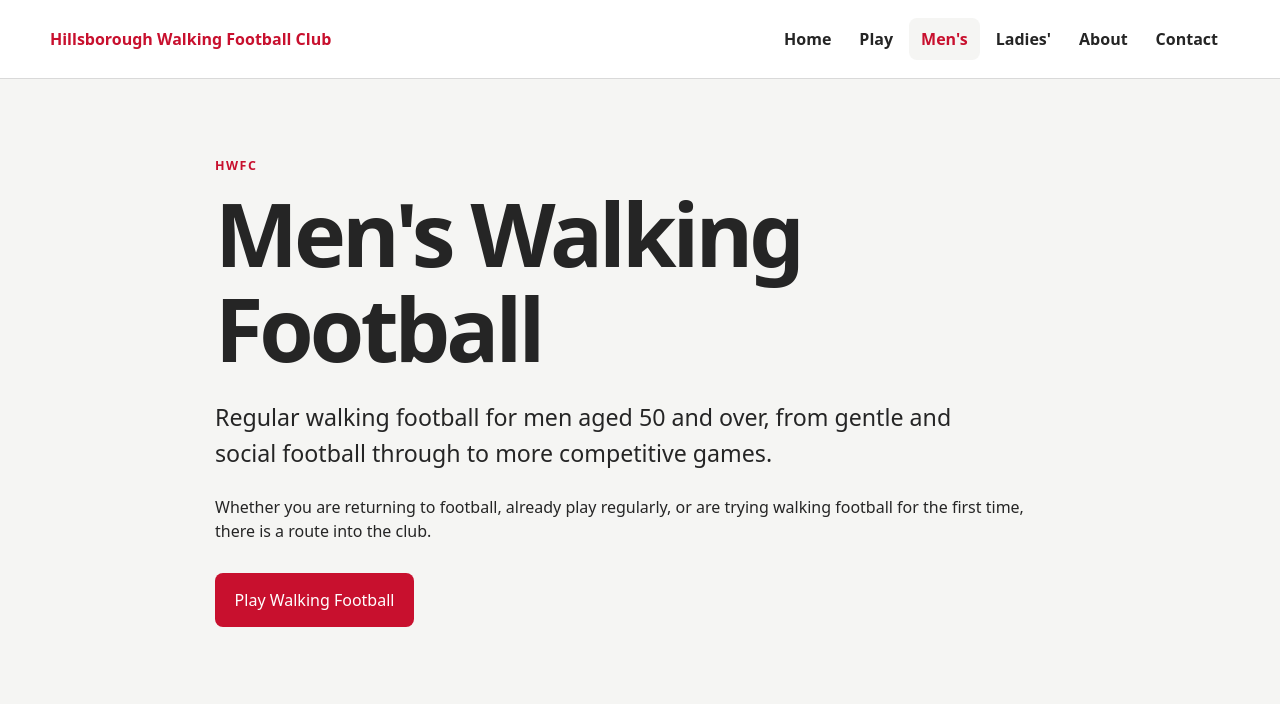
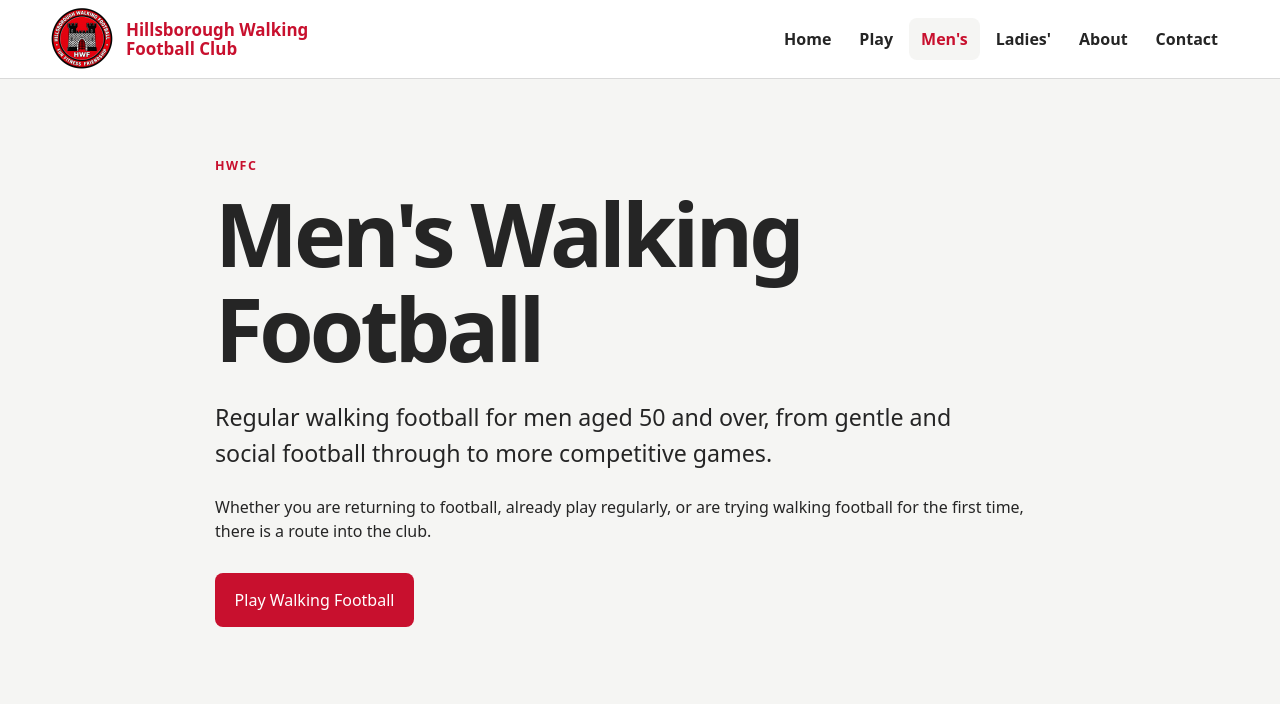
Before and after one commit to Glawster/hwfcWebsite, a PHP site: page /mens/ in a window 1280 px wide. Shown: the top 704 px of the page. Run offline with PHP 8.4, Linux system fonts and the light colour scheme.

Commit message:
Add new logo

```diff
--- a/about/index.html
+++ b/about/index.html
@@ -1,9 +1,9 @@
 <!doctype html>
 <html lang="en-GB">
-<head><meta charset="utf-8"><meta name="viewport" content="width=device-width, initial-scale=1"><title>About HWFC | Hillsborough Walking Football Club</title><meta name="description" content="About Hillsborough Walking Football Club, our football community and club life."><link rel="stylesheet" href="/styles.css"></head>
+<head><meta charset="utf-8"><meta name="viewport" content="width=device-width, initial-scale=1"><title>About HWFC | Hillsborough Walking Football Club</title><meta name="description" content="About Hillsborough Walking Football Club, our football community and club life."><link rel="icon" type="image/png" href="/assets/hwfc-logo.png"><link rel="stylesheet" href="/styles.css"></head>
 <body>
 <a class="skipLink" href="#mainContent">Skip to main content</a>
-<header class="siteHeader"><div class="shell headerInner"><a class="brand" href="/">Hillsborough Walking Football Club</a><nav class="mainNav" aria-label="Main navigation"><a href="/">Home</a><a href="/play/">Play</a><a href="/mens/">Men's</a><a href="/ladies/">Ladies'</a><a aria-current="page" href="/about/">About</a><a href="/contact/">Contact</a></nav></div></header>
+<header class="siteHeader"><div class="shell headerInner"><a class="brand" href="/" aria-label="Hillsborough Walking Football Club home"><img class="brandLogo" src="/assets/hwfc-logo.png" alt="" width="64" height="64"><span class="brandName">Hillsborough Walking Football Club</span></a><nav class="mainNav" aria-label="Main navigation"><a href="/">Home</a><a href="/play/">Play</a><a href="/mens/">Men's</a><a href="/ladies/">Ladies'</a><a aria-current="page" href="/about/">About</a><a href="/contact/">Contact</a></nav></div></header>
 <main id="mainContent">
 <section class="pageHero"><div class="shell narrow"><p class="eyebrow">Our club</p><h1>About Hillsborough Walking Football Club</h1><p class="heroLead">HWFC brings together people who want to enjoy football, stay active and be part of a friendly club community.</p><p>We provide regular walking football opportunities for men and women, with sessions ranging from gentle and social through to more competitive football.</p></div></section>
 <section class="section"><div class="shell narrow"><p class="eyebrow">Who we are</p><h2>Football, fitness and friendship</h2><p class="lead">HWFC is built around the idea that football can continue to be part of people's lives for many years.</p><p>Our members include experienced players, people returning to football after a long break, and people who are new to the game. Alongside regular weekly sessions, the club can take part in fixtures, tournaments, social events and other activities.</p></div></section>
--- a/contact/index.html
+++ b/contact/index.html
@@ -1,9 +1,9 @@
 <!doctype html>
 <html lang="en-GB">
-<head><meta charset="utf-8"><meta name="viewport" content="width=device-width, initial-scale=1"><title>Contact HWFC | Hillsborough Walking Football Club</title><meta name="description" content="Contact Hillsborough Walking Football Club about trying walking football, sessions, fixtures or general enquiries."><link rel="stylesheet" href="/styles.css"></head>
+<head><meta charset="utf-8"><meta name="viewport" content="width=device-width, initial-scale=1"><title>Contact HWFC | Hillsborough Walking Football Club</title><meta name="description" content="Contact Hillsborough Walking Football Club about trying walking football, sessions, fixtures or general enquiries."><link rel="icon" type="image/png" href="/assets/hwfc-logo.png"><link rel="stylesheet" href="/styles.css"></head>
 <body>
 <a class="skipLink" href="#mainContent">Skip to main content</a>
-<header class="siteHeader"><div class="shell headerInner"><a class="brand" href="/">Hillsborough Walking Football Club</a><nav class="mainNav" aria-label="Main navigation"><a href="/">Home</a><a href="/play/">Play</a><a href="/mens/">Men's</a><a href="/ladies/">Ladies'</a><a href="/about/">About</a><a aria-current="page" href="/contact/">Contact</a></nav></div></header>
+<header class="siteHeader"><div class="shell headerInner"><a class="brand" href="/" aria-label="Hillsborough Walking Football Club home"><img class="brandLogo" src="/assets/hwfc-logo.png" alt="" width="64" height="64"><span class="brandName">Hillsborough Walking Football Club</span></a><nav class="mainNav" aria-label="Main navigation"><a href="/">Home</a><a href="/play/">Play</a><a href="/mens/">Men's</a><a href="/ladies/">Ladies'</a><a href="/about/">About</a><a aria-current="page" href="/contact/">Contact</a></nav></div></header>
 <main id="mainContent">
 <section class="pageHero"><div class="shell narrow"><p class="eyebrow">Get in touch</p><h1>Contact Hillsborough Walking Football Club</h1><p class="heroLead">Have a question about walking football, our sessions, fixtures or visiting HWFC? Send us a message and someone from the club will get back to you.</p><p>If you are thinking about playing, you do not need to commit to joining. Tell us which session interests you and we can help you get started.</p></div></section>
 <section class="section"><div class="shell contentGrid"><div>
--- a/index.html
+++ b/index.html
@@ -5,6 +5,7 @@
     <meta name="viewport" content="width=device-width, initial-scale=1">
     <title>Hillsborough Walking Football Club</title>
     <meta name="description" content="Friendly and competitive walking football for men and women in Hillsborough and the wider Lisburn area.">
+    <link rel="icon" type="image/png" href="/assets/hwfc-logo.png">
     <link rel="stylesheet" href="/styles.css">
 </head>
 <body>
@@ -12,6 +13,7 @@
 <header class="siteHeader">
     <div class="shell headerInner">
         <a class="brand" href="/" aria-label="Hillsborough Walking Football Club home">
+            <img class="brandLogo" src="/assets/hwfc-logo.png" alt="" width="64" height="64">
             <span class="brandName">Hillsborough Walking Football Club</span>
         </a>
         <nav class="mainNav" aria-label="Main navigation">
--- a/ladies/index.html
+++ b/ladies/index.html
@@ -1,9 +1,9 @@
 <!doctype html>
 <html lang="en-GB">
-<head><meta charset="utf-8"><meta name="viewport" content="width=device-width, initial-scale=1"><title>Ladies' Walking Football | Hillsborough Walking Football Club</title><meta name="description" content="Ladies' walking football at HWFC for women aged 35 and over. No previous football experience required."><link rel="stylesheet" href="/styles.css"></head>
+<head><meta charset="utf-8"><meta name="viewport" content="width=device-width, initial-scale=1"><title>Ladies' Walking Football | Hillsborough Walking Football Club</title><meta name="description" content="Ladies' walking football at HWFC for women aged 35 and over. No previous football experience required."><link rel="icon" type="image/png" href="/assets/hwfc-logo.png"><link rel="stylesheet" href="/styles.css"></head>
 <body>
 <a class="skipLink" href="#mainContent">Skip to main content</a>
-<header class="siteHeader"><div class="shell headerInner"><a class="brand" href="/">Hillsborough Walking Football Club</a><nav class="mainNav" aria-label="Main navigation"><a href="/">Home</a><a href="/play/">Play</a><a href="/mens/">Men's</a><a aria-current="page" href="/ladies/">Ladies'</a><a href="/about/">About</a><a href="/contact/">Contact</a></nav></div></header>
+<header class="siteHeader"><div class="shell headerInner"><a class="brand" href="/" aria-label="Hillsborough Walking Football Club home"><img class="brandLogo" src="/assets/hwfc-logo.png" alt="" width="64" height="64"><span class="brandName">Hillsborough Walking Football Club</span></a><nav class="mainNav" aria-label="Main navigation"><a href="/">Home</a><a href="/play/">Play</a><a href="/mens/">Men's</a><a aria-current="page" href="/ladies/">Ladies'</a><a href="/about/">About</a><a href="/contact/">Contact</a></nav></div></header>
 <main id="mainContent">
 <section class="pageHero"><div class="shell narrow"><p class="eyebrow">Women 35+</p><h1>Ladies' Walking Football</h1><p class="heroLead">Regular opportunities for coaching, development and match play — with no previous football experience required.</p><p>Whether you have played before, are returning after a long break, or are completely new to the game, you are welcome.</p><div class="buttonRow"><a class="button buttonPrimary" href="/contact/?topic=try">I'd Like to Try Walking Football</a></div></div></section>
 <section class="section"><div class="shell narrow"><p class="eyebrow">A welcoming route into football</p><h2>Walking football for women aged 35+</h2><p class="lead">The aim is to provide a welcoming way into the game while giving players opportunities to improve, play matches and take part in team events.</p><a class="textLink" href="/play/">Play Walking Football →</a></div></section>
--- a/mens/index.html
+++ b/mens/index.html
@@ -1,9 +1,9 @@
 <!doctype html>
 <html lang="en-GB">
-<head><meta charset="utf-8"><meta name="viewport" content="width=device-width, initial-scale=1"><title>Men's Walking Football | Hillsborough Walking Football Club</title><meta name="description" content="Men's walking football at HWFC: regular sessions and competitive football for players aged 50 and over."><link rel="stylesheet" href="/styles.css"></head>
+<head><meta charset="utf-8"><meta name="viewport" content="width=device-width, initial-scale=1"><title>Men's Walking Football | Hillsborough Walking Football Club</title><meta name="description" content="Men's walking football at HWFC: regular sessions and competitive football for players aged 50 and over."><link rel="icon" type="image/png" href="/assets/hwfc-logo.png"><link rel="stylesheet" href="/styles.css"></head>
 <body>
 <a class="skipLink" href="#mainContent">Skip to main content</a>
-<header class="siteHeader"><div class="shell headerInner"><a class="brand" href="/">Hillsborough Walking Football Club</a><nav class="mainNav" aria-label="Main navigation"><a href="/">Home</a><a href="/play/">Play</a><a aria-current="page" href="/mens/">Men's</a><a href="/ladies/">Ladies'</a><a href="/about/">About</a><a href="/contact/">Contact</a></nav></div></header>
+<header class="siteHeader"><div class="shell headerInner"><a class="brand" href="/" aria-label="Hillsborough Walking Football Club home"><img class="brandLogo" src="/assets/hwfc-logo.png" alt="" width="64" height="64"><span class="brandName">Hillsborough Walking Football Club</span></a><nav class="mainNav" aria-label="Main navigation"><a href="/">Home</a><a href="/play/">Play</a><a aria-current="page" href="/mens/">Men's</a><a href="/ladies/">Ladies'</a><a href="/about/">About</a><a href="/contact/">Contact</a></nav></div></header>
 <main id="mainContent">
 <section class="pageHero"><div class="shell narrow"><p class="eyebrow">HWFC</p><h1>Men's Walking Football</h1><p class="heroLead">Regular walking football for men aged 50 and over, from gentle and social football through to more competitive games.</p><p>Whether you are returning to football, already play regularly, or are trying walking football for the first time, there is a route into the club.</p><div class="buttonRow"><a class="button buttonPrimary" href="/play/">Play Walking Football</a></div></div></section>
 <section class="section"><div class="shell"><p class="eyebrow">Weekly football</p><h2>Men's sessions</h2><div class="sessionGrid">
--- a/play/index.html
+++ b/play/index.html
@@ -5,11 +5,12 @@
     <meta name="viewport" content="width=device-width, initial-scale=1">
     <title>Play Walking Football | Hillsborough Walking Football Club</title>
     <meta name="description" content="Find HWFC walking football sessions, costs, age guidance and first-visit information.">
+    <link rel="icon" type="image/png" href="/assets/hwfc-logo.png">
     <link rel="stylesheet" href="/styles.css">
 </head>
 <body>
 <a class="skipLink" href="#mainContent">Skip to main content</a>
-<header class="siteHeader"><div class="shell headerInner"><a class="brand" href="/">Hillsborough Walking Football Club</a><nav class="mainNav" aria-label="Main navigation"><a href="/">Home</a><a aria-current="page" href="/play/">Play</a><a href="/mens/">Men's</a><a href="/ladies/">Ladies'</a><a href="/about/">About</a><a href="/contact/">Contact</a></nav></div></header>
+<header class="siteHeader"><div class="shell headerInner"><a class="brand" href="/" aria-label="Hillsborough Walking Football Club home"><img class="brandLogo" src="/assets/hwfc-logo.png" alt="" width="64" height="64"><span class="brandName">Hillsborough Walking Football Club</span></a><nav class="mainNav" aria-label="Main navigation"><a href="/">Home</a><a aria-current="page" href="/play/">Play</a><a href="/mens/">Men's</a><a href="/ladies/">Ladies'</a><a href="/about/">About</a><a href="/contact/">Contact</a></nav></div></header>
 <main id="mainContent">
 <section class="pageHero"><div class="shell narrow"><p class="eyebrow">Get involved</p><h1>Play Walking Football</h1><p class="heroLead">You do not need to be an experienced footballer, and you do not need to be match-fit before you start. HWFC has sessions for different levels of experience and intensity.</p><div class="buttonRow"><a class="button buttonPrimary" href="#sessions">Find a Session</a><a class="button buttonSecondary" href="/contact/?topic=try">I'd Like to Try Walking Football</a></div></div></section>
 
--- a/styles.css
+++ b/styles.css
@@ -50,8 +50,17 @@ img { max-width: 100%; }
     justify-content: space-between;
     gap: 2rem;
 }
-.brand { text-decoration: none; font-weight: 800; color: var(--hwfcRed); }
-.brandName { font-size: 1.06rem; }
+.brand {
+    display: inline-flex;
+    align-items: center;
+    gap: .75rem;
+    color: var(--hwfcRed);
+    font-weight: 800;
+    line-height: 1.15;
+    text-decoration: none;
+}
+.brandLogo { width: 64px; height: 64px; flex: 0 0 auto; object-fit: contain; }
+.brandName { max-width: 220px; font-size: 1.06rem; }
 .mainNav { display: flex; align-items: center; gap: .25rem; flex-wrap: wrap; }
 .mainNav a {
     text-decoration: none;
@@ -178,6 +187,7 @@ input:focus, select:focus, textarea:focus { outline: 3px solid rgba(200,16,46,.2
     .shell { width: min(var(--shell), calc(100% - 1.25rem)); }
     .mainNav { display: grid; grid-template-columns: repeat(3, 1fr); }
     .mainNav a { text-align: center; }
+    .brandLogo { width: 54px; height: 54px; }
     .hero { padding-top: 2.5rem; }
     h1 { font-size: clamp(2.7rem, 16vw, 4.4rem); }
     .sessionGrid, .formGrid, .eligibility { grid-template-columns: 1fr; }
```
Also changed, not shown: README.md, assets/hwfc-logo.png (added).
